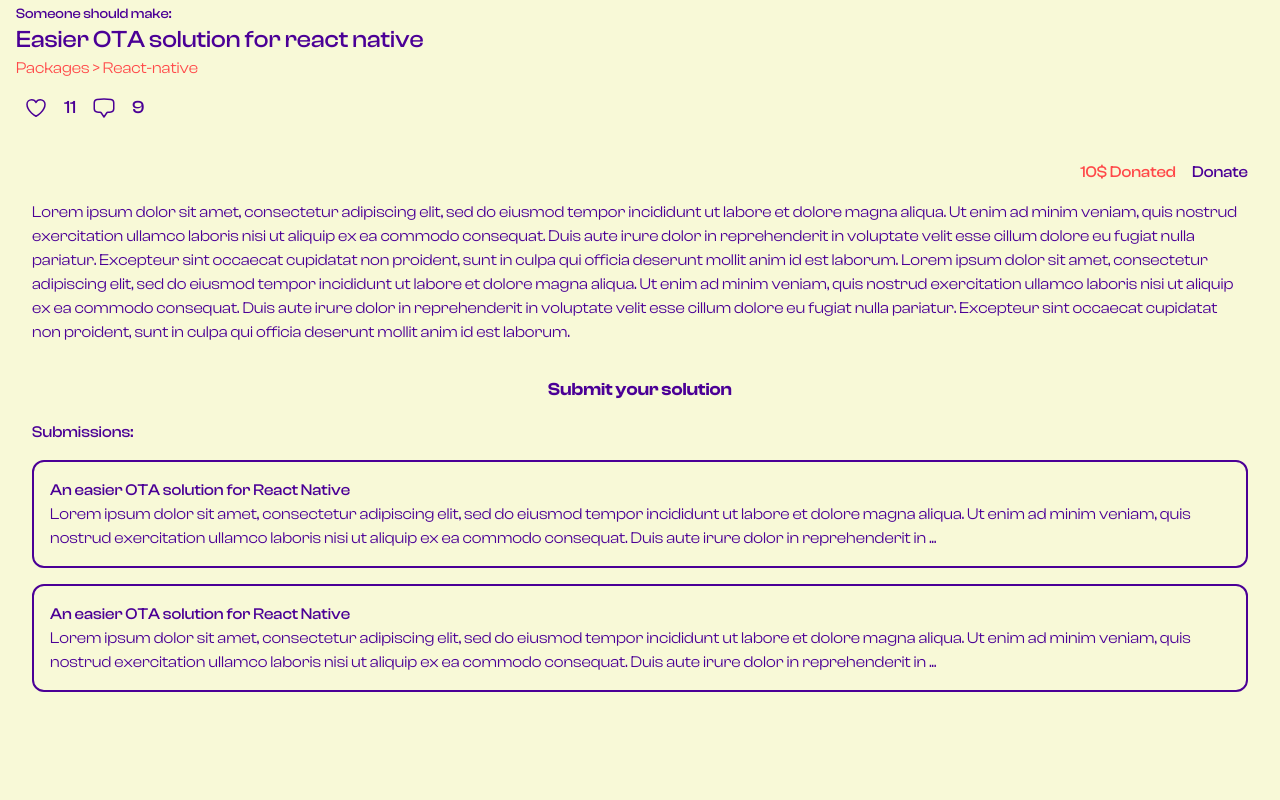
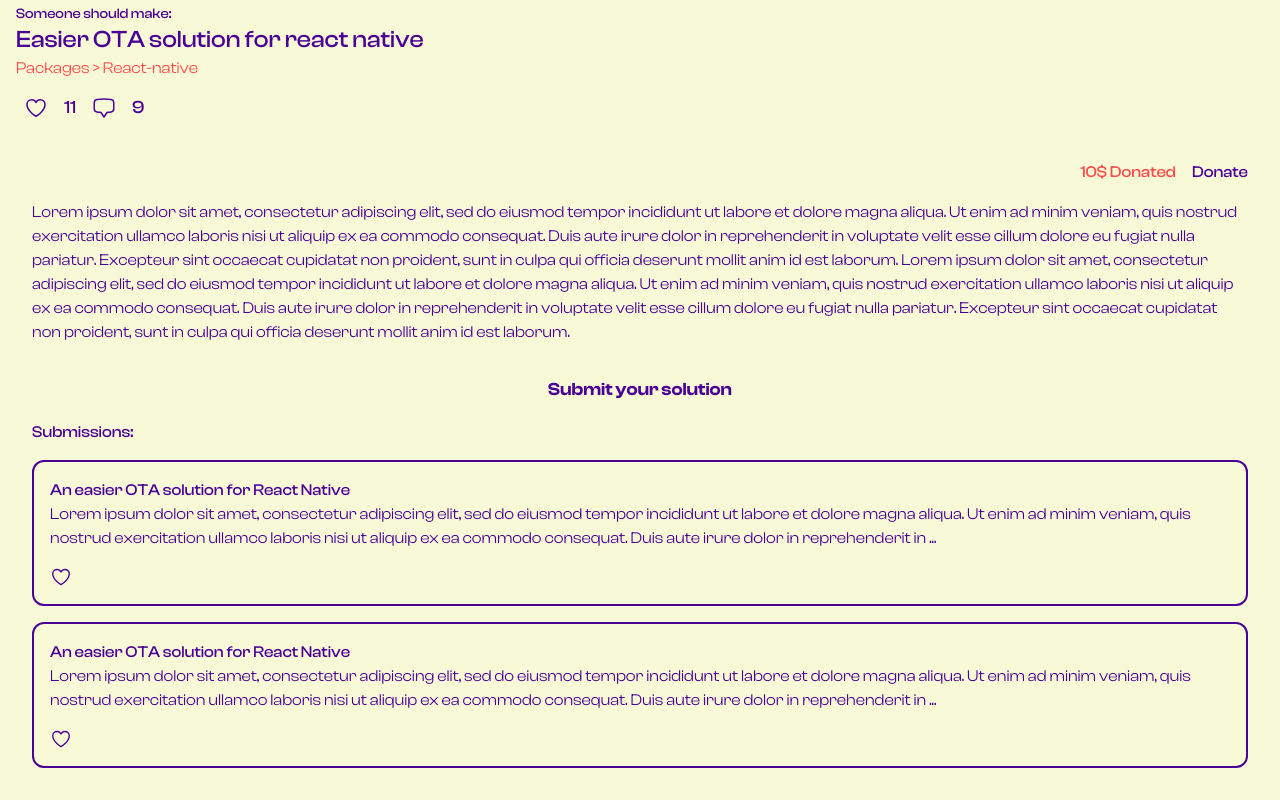
Before and after one commit to monsef123/someoneshouldmake, a Next.js app: page /post/1 in a window 1280 px wide. Shown: the part 367-1167 px from the top of the page. Before the commit the page ends 1091 px from the top, so only its background shows below. Built offline with nearby package versions, Linux system fonts and the light colour scheme.

Commit message:
Add post submissions base UI

```diff
--- a/sections/post/submission-item.tsx
+++ b/sections/post/submission-item.tsx
@@ -1,3 +1,4 @@
+import Image from "next/image";
 
 export default function SubmissionItem() {
 	return (
@@ -6,6 +7,19 @@
 			<p>
 				Lorem ipsum dolor sit amet, consectetur adipiscing elit, sed do eiusmod tempor incididunt ut labore et dolore magna aliqua. Ut enim ad minim veniam, quis nostrud exercitation ullamco laboris nisi ut aliquip ex ea commodo consequat. Duis aute irure dolor in reprehenderit in ...
 			</p>
+			<div className="flex items-center justify-between gap-2 mt-4">
+				<div className="flex items-center justify-start gap-2">
+					<Image
+						src="/images/icons/heart.svg"
+						width={22}
+						height={22}
+						alt=""
+					/>
+				</div>
+				<div className="flex items-center justify-end gap-2">
+
+				</div>
+			</div>
 		</div>
 	)
 }
--- a/tailwind.config.ts
+++ b/tailwind.config.ts
@@ -22,7 +22,11 @@
       },
       border: {
         light: "#4B0096"
-      }
+      },
+      // success: {
+      //   light: "#9DDE8B",
+      //   dark: "#006769"
+      // }
     },
     extend: {
       backgroundImage: {
```
